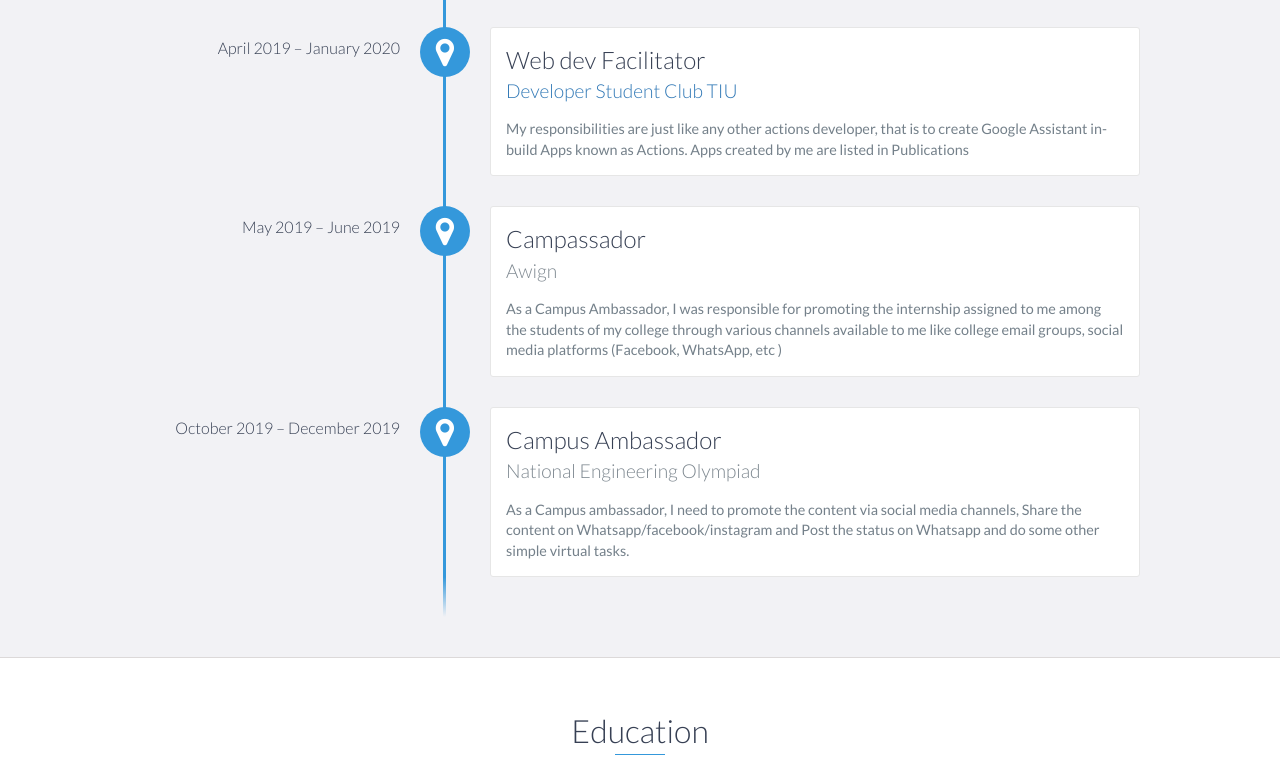
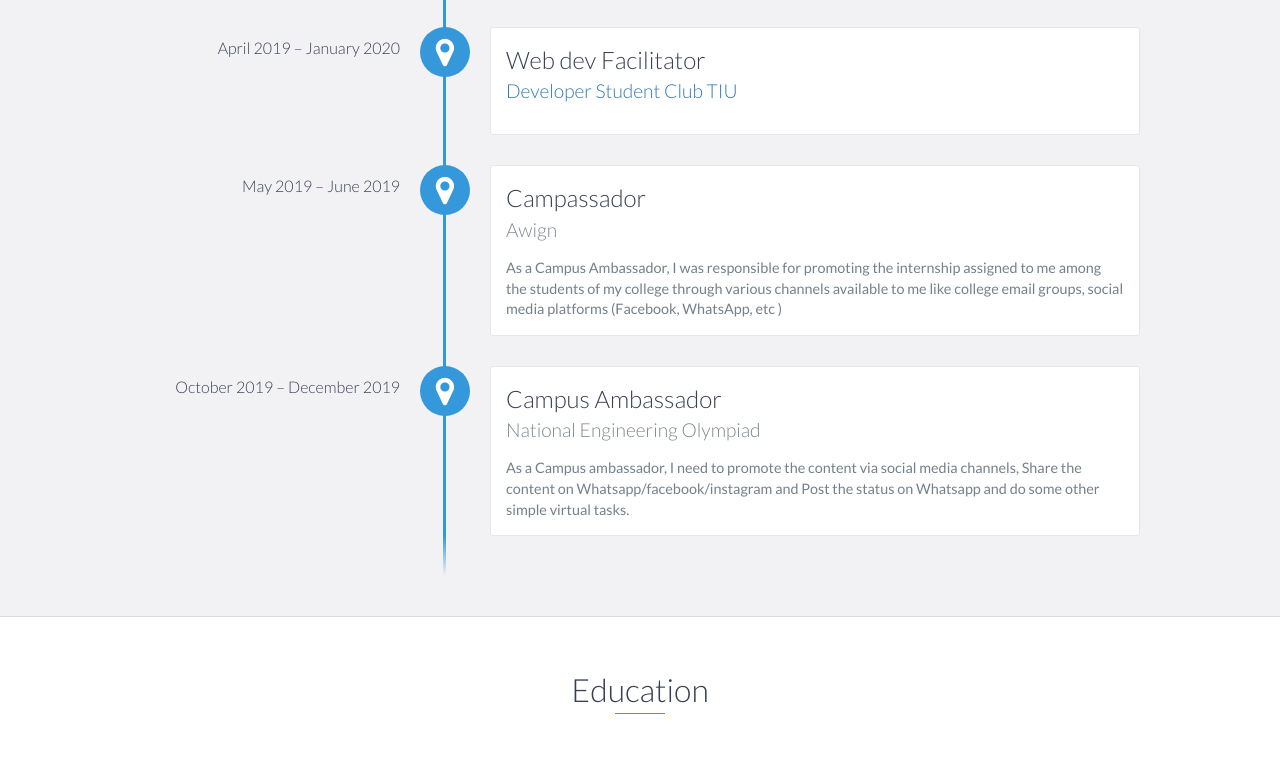
Before and after one commit to SayanBan/SayanBan.github.io, a website: page index.html in a window 1280 px wide. Shown: the part 2014-2774 px from the top of the page. Drawn offline with nearby package versions, Linux system fonts and the light colour scheme; a script that the page names is missing.

Commit message:
Bug fixed

```diff
--- a/index.html
+++ b/index.html
@@ -130,7 +130,6 @@
 		    <h3>Web dev Facilitator</h3>
                 <h4><a href="https://www.facebook.com/dsctiu/">Developer Student Club TIU</a></h4>
                 <p>
-                   My responsibilities are just like any other actions developer, that is to create Google Assistant in-build Apps known as Actions. Apps created by me are listed in Publications
                 </p>
             </div>
             <div data-date="May 2019 – June 2019 ">
```
